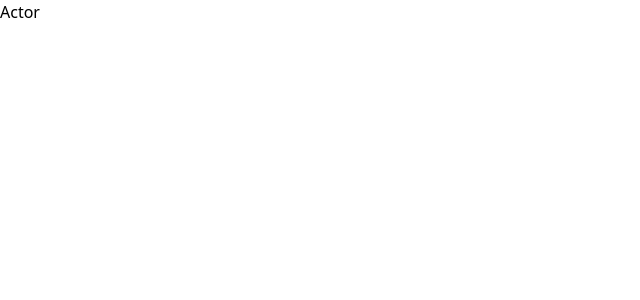
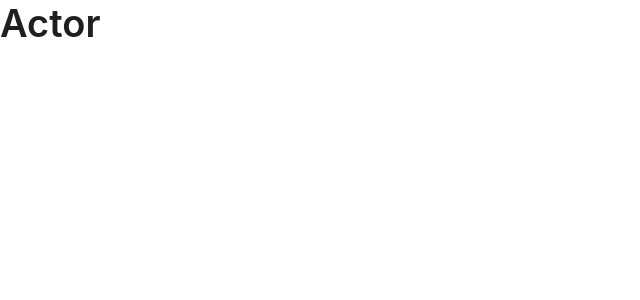
Before and after one commit to suraj-singh-in/Actor, a Next.js app in the folder client/: page / in a window 1280 px wide. Shown: the top 300 px of the page, without its empty margins (0-640 px from the left). Built offline with nearby package versions, Linux system fonts and the light colour scheme.

Commit message:
TASK-3 | Added Antd

```diff
--- a/client/package.json
+++ b/client/package.json
@@ -12,6 +12,7 @@
     "lint": "next lint"
   },
   "dependencies": {
+    "antd": "^5.11.1",
     "env-cmd": "^10.1.0",
     "next": "14.0.2",
     "react": "^18",
--- a/client/src/pages/index.tsx
+++ b/client/src/pages/index.tsx
@@ -1,3 +1,7 @@
+import { Typography } from "antd";
+
+const { Title } = Typography;
+
 export default function Home() {
-  return <h1>Actor</h1>;
+  return <Title>Actor</Title>;
 }
```
